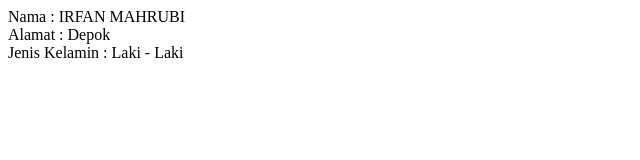
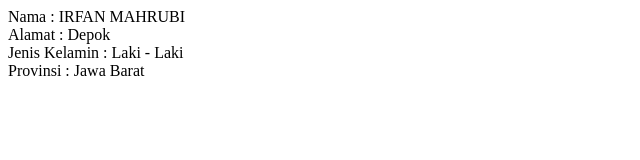
Before and after one commit to mahrubi23/coba_web, a plain HTML site: page index.html in a window 1280 px wide. Shown: the whole page, without its empty margins (0-640 px from the left). Drawn offline with Linux system fonts and the light colour scheme.

Commit message:
tambah provinsi

```diff
--- a/index.html
+++ b/index.html
@@ -10,5 +10,7 @@
     Alamat : Depok
     <br>
     Jenis Kelamin : Laki - Laki
+    <br>
+    Provinsi : Jawa Barat
 </body>
 </html>
```
